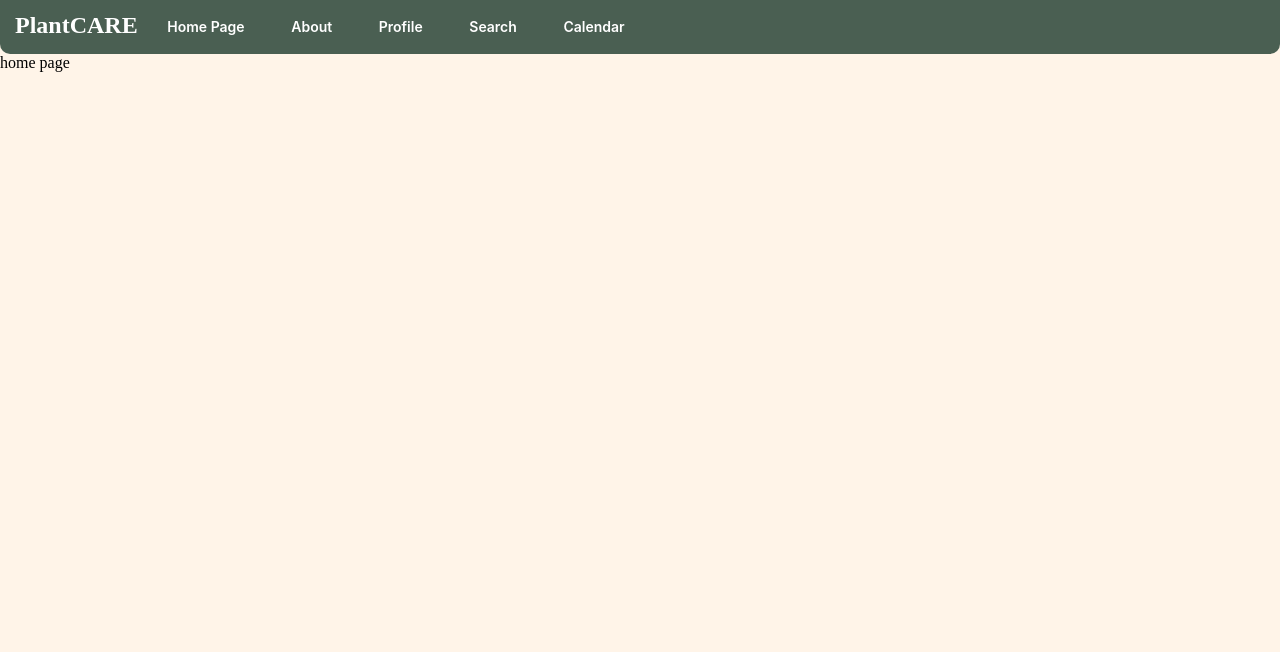
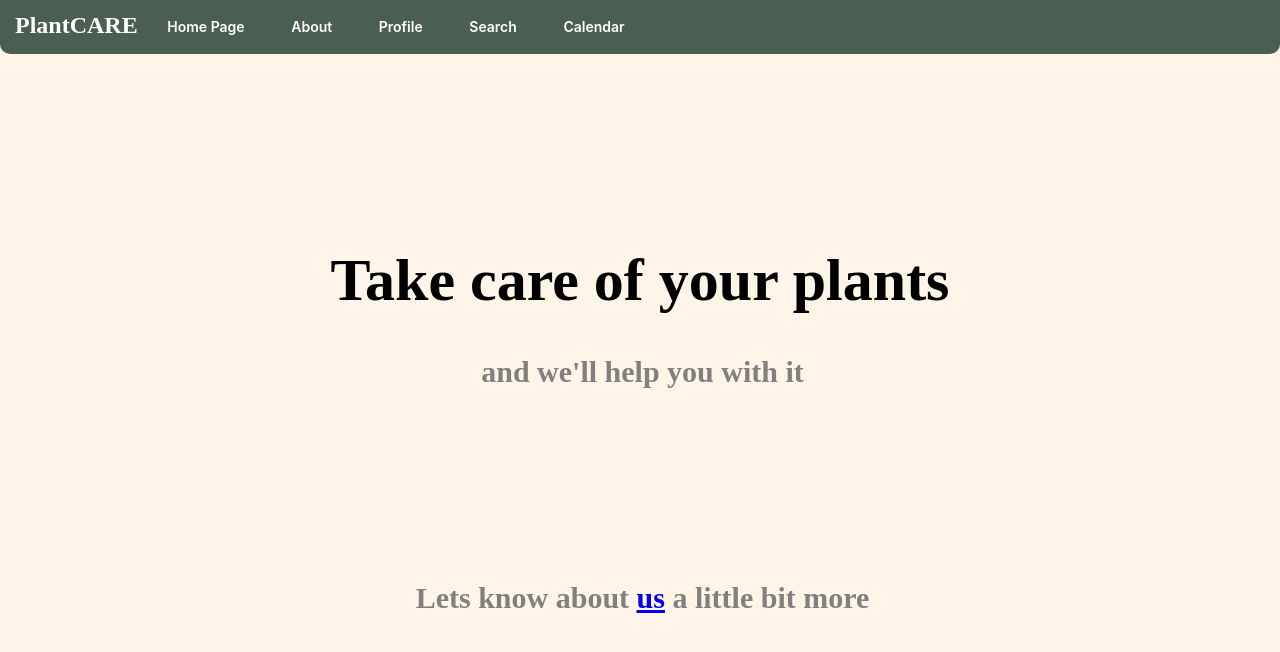
Before and after one commit to essence-666/fontend-project, a Next.js app: page / in a window 1280 px wide. Shown: the top 652 px of the page. Built offline with nearby package versions, Linux system fonts and the light colour scheme.

Commit message:
fear(homepage): add content to the main page

```diff
--- a/src/app/page.tsx
+++ b/src/app/page.tsx
@@ -1,5 +1,27 @@
 import styles from "./styles/mainpage.module.css";
+import Link from "next/link";
 
 export default function Home() {
-  return <div> home page </div>;
+  return (
+    <div>
+      <div className={styles.textContainer}>
+        <h1 className={styles.mainText}> Take care of your plants</h1>
+        <p className={styles.subText}>
+          {" "}
+          and we'll help you with it <br />
+        </p>
+      </div>
+      <div className={styles.textContainer}>
+        <p className={styles.subText}>
+          {" "}
+          Lets know about{" "}
+          <Link href="/about" passHref>
+            {" "}
+            us
+          </Link>{" "}
+          a little bit more
+        </p>
+      </div>
+    </div>
+  );
 }
--- a/src/app/styles/mainpage.module.css
+++ b/src/app/styles/mainpage.module.css
@@ -0,0 +1,13 @@
+.mainText {
+  color: black;
+}
+
+.subText {
+  color: gray;
+}
+
+.textContainer {
+  text-align: center;
+  margin-top: 15%;
+  font-size: 30px;
+}
```
